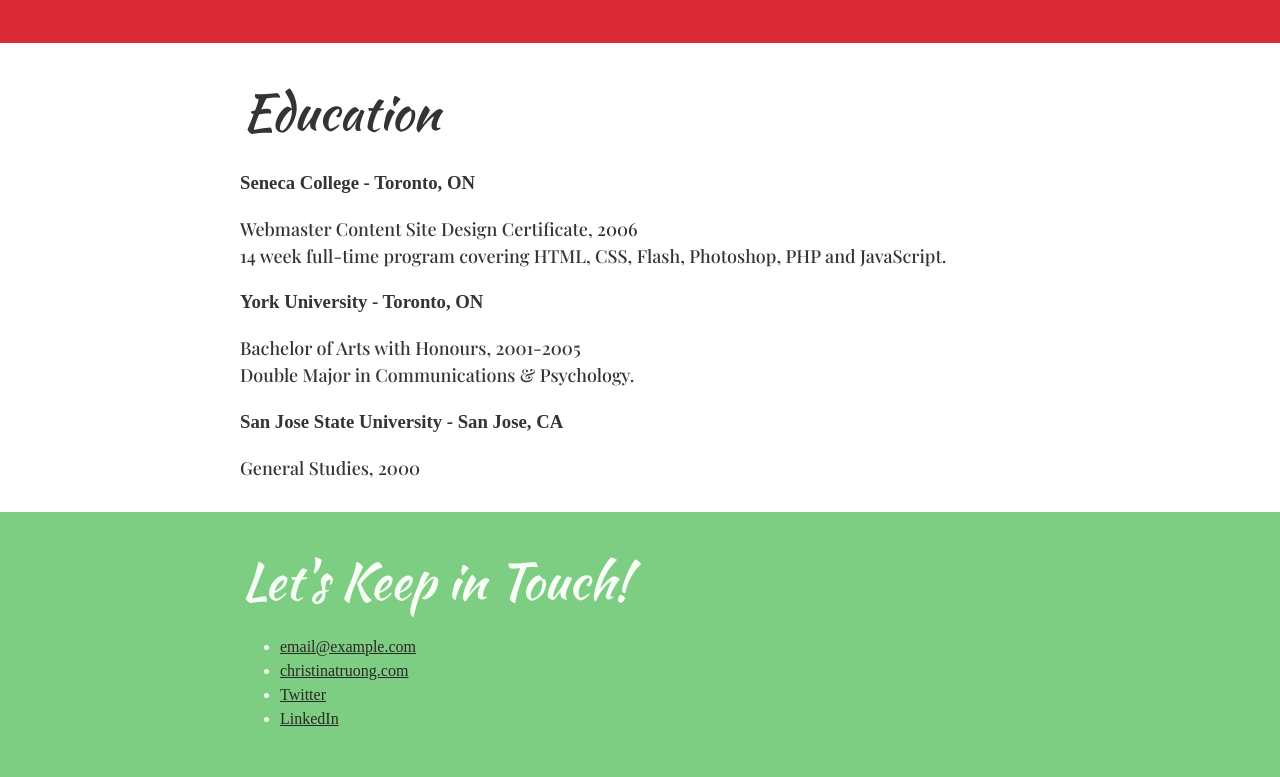
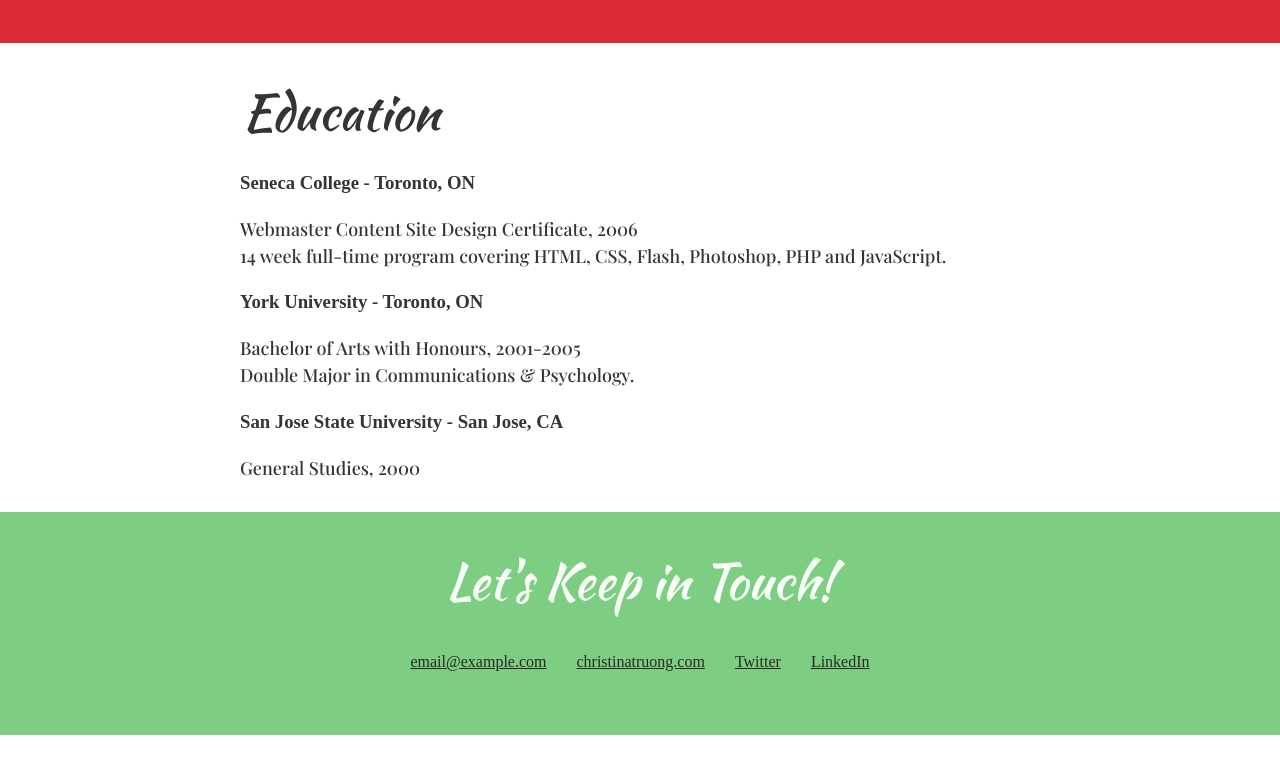
Before and after one commit to codes71/CSSProject, a plain HTML site: page index.html in a window 1280 px wide. Shown: the part 2882-3659 px from the top of the page. After the commit the page ends 3617 px from the top, so only its background shows below. Drawn offline with nearby package versions, Linux system fonts and the light colour scheme.

Commit message:
Adding flexbox to the footer and center-align them

```diff
--- a/index.html
+++ b/index.html
@@ -27,7 +27,6 @@
         <div class="content-wrapper">
         <h2>Featured Projects</h2>
         <p>View selected projects below. More information can be found at <a href="http://christinatruong.com">christinatruong.com</a>.</p>
-
         <!-- Project 1 -->
         <section>
           <h3>Lynda / LinkedIn Learning Courses</h3>
@@ -138,7 +137,7 @@
           <div class="content-wrapper">
                 <h2>Let's Keep in Touch!</h2>
                     <!-- Social media and contact links. Add or remove any networks. -->
-                    <ul>
+                    <ul class="contactList">
                     <li><a href="mailto:email@example.com">email@example.com</a></li>
                     <li><a href="http://christinatruong.com"target="_blank">christinatruong.com</a></li>
                     <li><a href="http://twitter.com/christinatruong"target="_blank">Twitter</a></li>
--- a/style/styles.css
+++ b/style/styles.css
@@ -11,6 +11,12 @@
 
 /* Global styles
 ------------------------------------*/
+html {
+  box-sizing: border-box;
+}
+*, *:before, *:after {
+  box-sizing: inherit;
+}
 body {
   color: #343434;
   margin: 0;
@@ -56,6 +62,7 @@
 header {
   background: #efbcd5;
   color: #F7FFF7;
+  text-align: center;
 }
 
 
@@ -94,4 +101,15 @@
 footer {
   background: #7dce82;
   color: #F7FFF7;
+  text-align: center;
 }
+.contactList{
+  list-style-type: none;
+  padding: 0;
+  display: flex;
+  justify-content: center;
+}
+.contactList a{
+  padding: 15px;
+  display: inline-block;
+}
```
